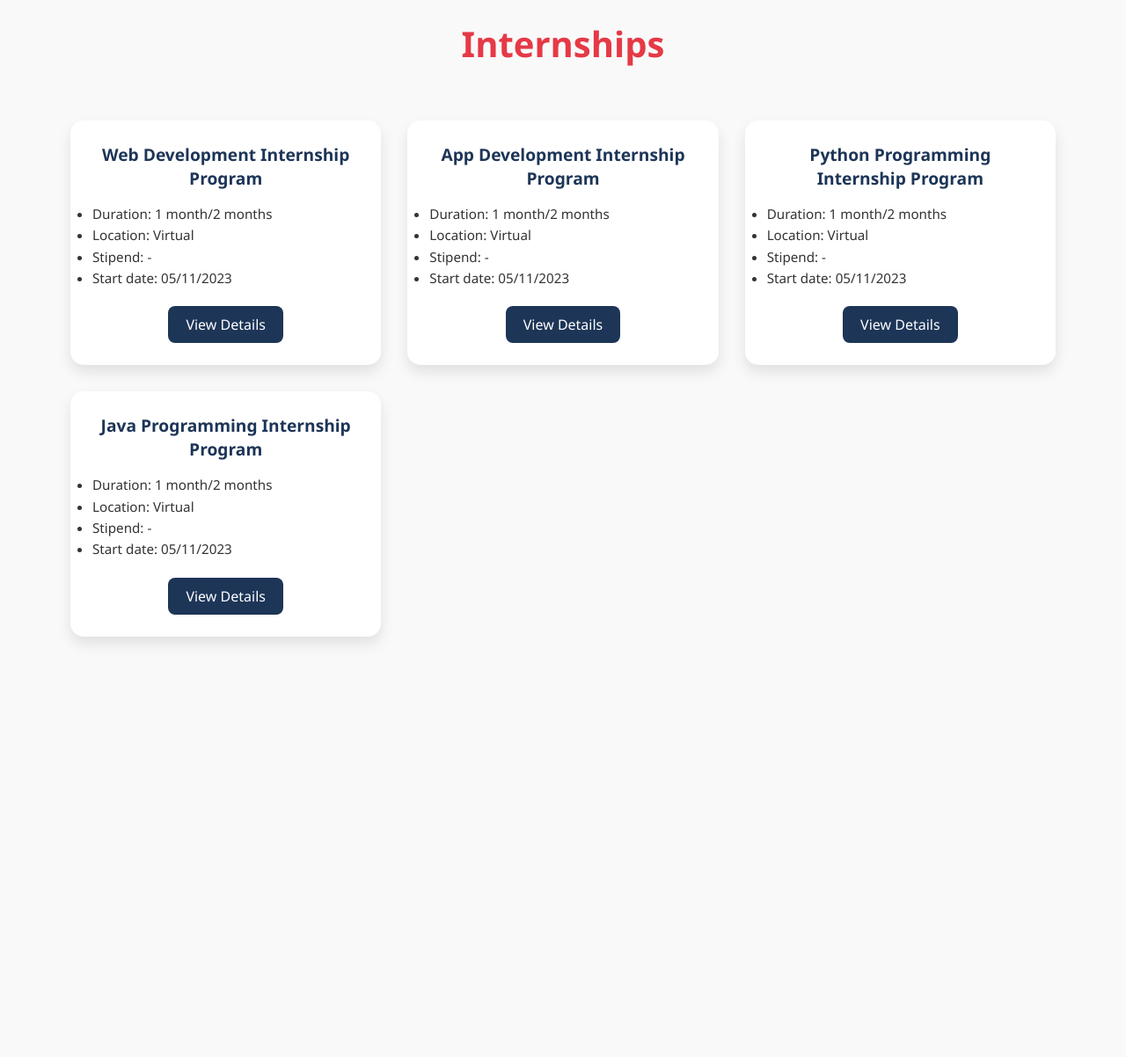
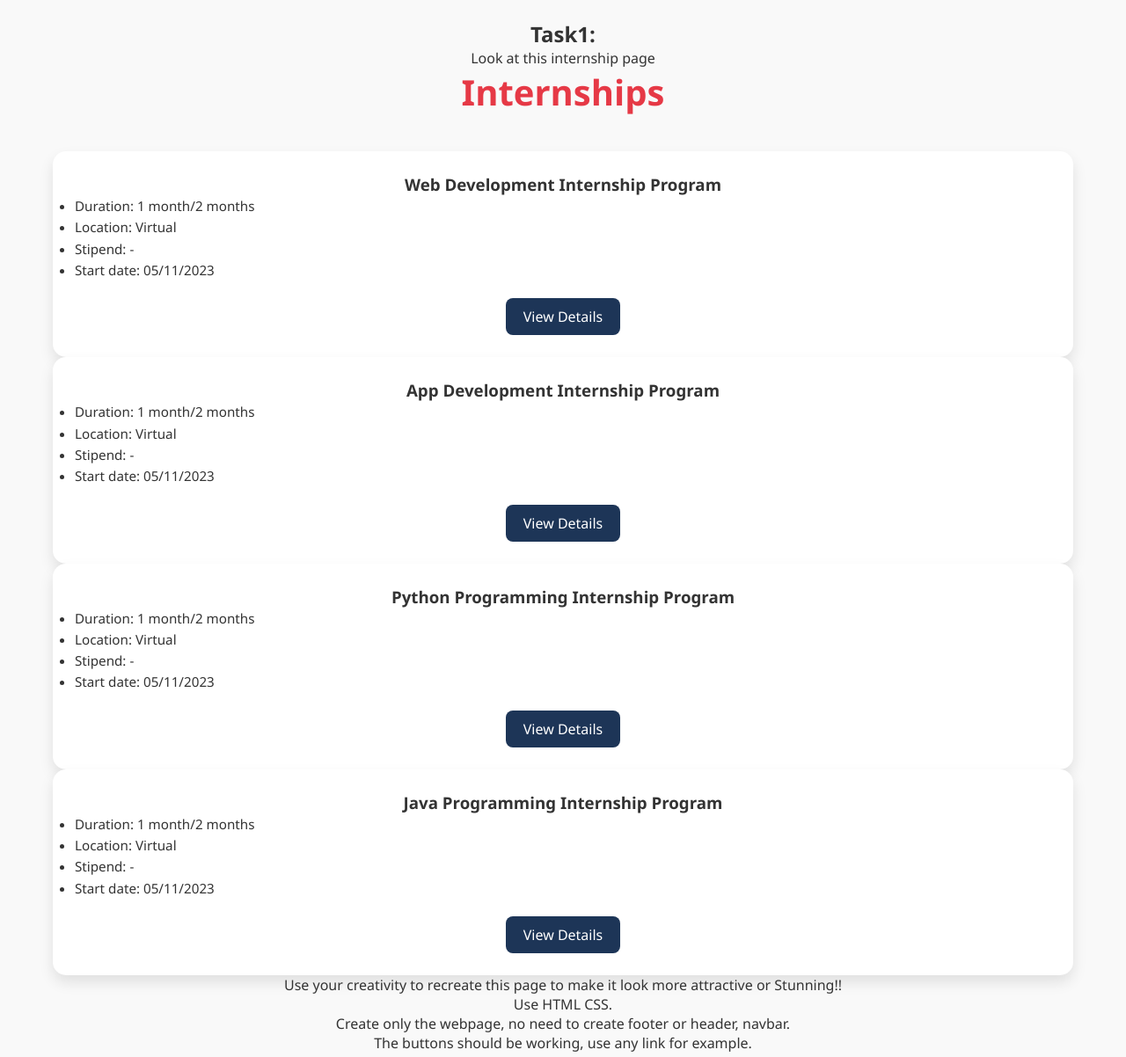
Before and after one commit to bharatvasam/Voc-assignment-2, a plain HTML site: page Index.html in a window 1280 px wide. Shown: the part 138-1340 px from the top of the page at 88% size. Before the commit the page ends 942 px from the top, so only its background shows below. Drawn offline with Linux system fonts and the light colour scheme.

Commit message:
Update Index.html

```diff
--- a/Index.html
+++ b/Index.html
@@ -1,22 +1,24 @@
 <!DOCTYPE html>
 <html lang="en">
 <head>
-  <meta charset="UTF-8">
-  <meta name="viewport" content="width=device-width, initial-scale=1">
-  <title>Internships - VaultofCodes</title>
+  <meta charset="UTF-8" />
+  <meta name="viewport" content="width=device-width, initial-scale=1.0"/>
+  <title>Internship Page</title>
   <link rel="stylesheet" href="styles.css">
 </head>
 <body>
 
   <div class="container">
-    <img src="https://vaultofcodes.in/static/media/Logo.bde21f04dba2ee9e17fc.png" alt="VaultofCodes Logo" class="logo">
+    <img src="https://vaultofcodes.in/static/media/Logo.bde21f04dba2ee9e17fc.png" class="logo" alt="VaultofCodes Logo" />
 
+    <h2 class="task">Task1:</h2>
+    <p class="subtext">Look at this internship page</p>
     <h1 class="title">Internships</h1>
 
-    <div class="card-grid">
-      <!-- Card 1 -->
+    <div class="card-wrapper">
+      <!-- Web Development -->
       <div class="card">
-        <h2>Web Development Internship Program</h2>
+        <h3>Web Development Internship Program</h3>
         <ul>
           <li>Duration: 1 month/2 months</li>
           <li>Location: Virtual</li>
@@ -26,9 +28,9 @@
         <a href="https://example.com" class="btn">View Details</a>
       </div>
 
-      <!-- Card 2 -->
+      <!-- App Development -->
       <div class="card">
-        <h2>App Development Internship Program</h2>
+        <h3>App Development Internship Program</h3>
         <ul>
           <li>Duration: 1 month/2 months</li>
           <li>Location: Virtual</li>
@@ -38,9 +40,9 @@
         <a href="https://example.com" class="btn">View Details</a>
       </div>
 
-      <!-- Card 3 -->
+      <!-- Python Programming -->
       <div class="card">
-        <h2>Python Programming Internship Program</h2>
+        <h3>Python Programming Internship Program</h3>
         <ul>
           <li>Duration: 1 month/2 months</li>
           <li>Location: Virtual</li>
@@ -50,9 +52,9 @@
         <a href="https://example.com" class="btn">View Details</a>
       </div>
 
-      <!-- Card 4 -->
+      <!-- Java Programming -->
       <div class="card">
-        <h2>Java Programming Internship Program</h2>
+        <h3>Java Programming Internship Program</h3>
         <ul>
           <li>Duration: 1 month/2 months</li>
           <li>Location: Virtual</li>
@@ -62,6 +64,13 @@
         <a href="https://example.com" class="btn">View Details</a>
       </div>
     </div>
+
+    <div class="instructions">
+      <p>Use your creativity to recreate this page to make it look more attractive or Stunning!!</p>
+      <p>Use HTML CSS.</p>
+      <p>Create only the webpage, no need to create footer or header, navbar.</p>
+      <p>The buttons should be working, use any link for example.</p>
+    </div>
   </div>
 
 </body>
```
